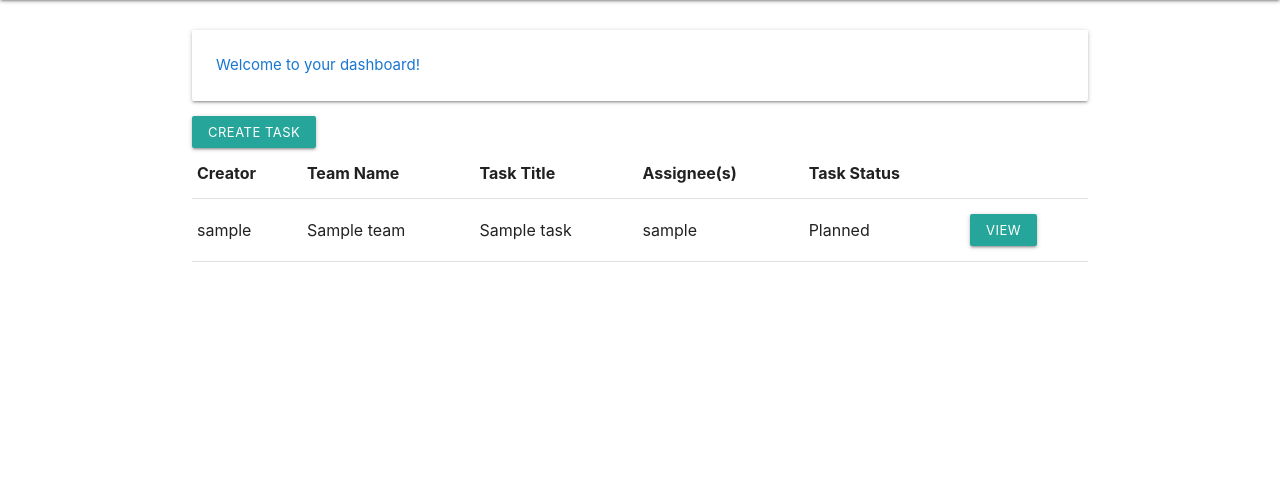
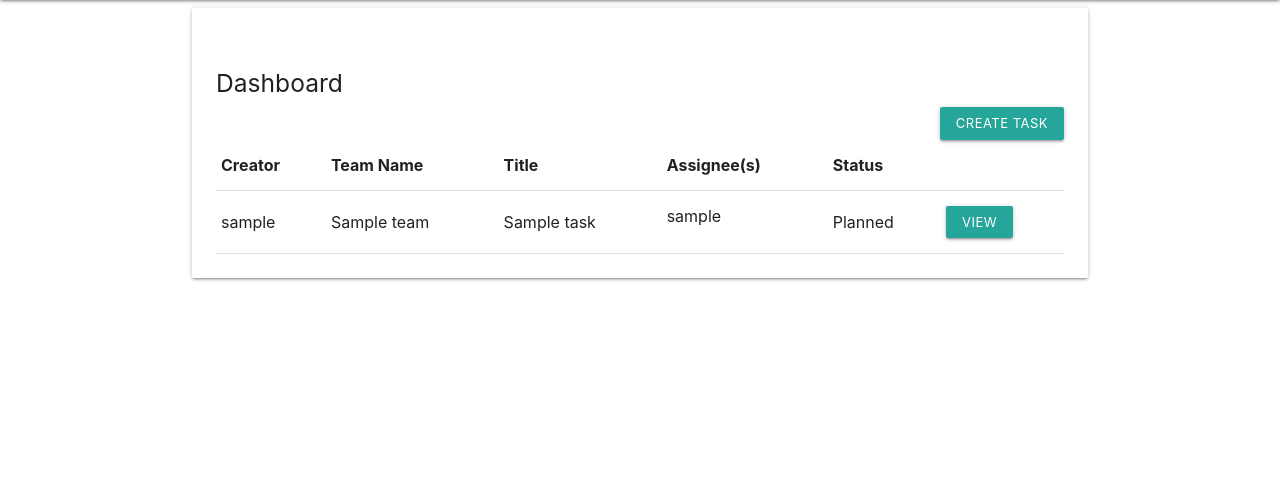
Before and after one commit to makrandr1999/fsf_2019_screening_task1, a Django app: page /dashboard/ in a window 1280 px wide. Shown: the part 64-545 px from the top of the page. Run offline with Django 3.2, Linux system fonts and the light colour scheme; a user stored in the database is signed in; tables that the repository leaves empty hold one stand-in row (values such as "Sample post").

Commit message:
Fix a bug that let unauthorized user edit task and add visual polish

```diff
--- a/taskman/templates/taskman/create-task.html
+++ b/taskman/templates/taskman/create-task.html
@@ -1,9 +1,6 @@
 {% extends "taskman/header.html" %}
 
 {%block content%}
-<div class="card-panel">
-    <span class="blue-text text-darken-2">Create Task</span>
-</div>
 <form method="POST"  class="post-form">{% csrf_token %}
         {{ form.as_p}}
         <button type="submit" class="save btn btn-default">Save</button>
--- a/taskman/templates/taskman/create-team.html
+++ b/taskman/templates/taskman/create-team.html
@@ -1,9 +1,7 @@
 {% extends "taskman/header.html" %}
 
 {%block content%}
-<div class="card-panel">
-    <span class="blue-text text-darken-2">Create Team</span>
-</div>
+
 <form method="POST" class="post-form">{% csrf_token %}
         {{ form.as_p}}
         <button type="submit" class="save btn btn-default">Save</button>
--- a/taskman/templates/taskman/dashboard.html
+++ b/taskman/templates/taskman/dashboard.html
@@ -1,10 +1,10 @@
 {% extends "taskman/header.html" %}
 
 {%block content%}
-<div class="card-panel">
-    <span class="blue-text text-darken-2">Welcome to your dashboard!</span>
+<h5>Dashboard</h5>
+<div class=" right-align ">
+<a href="/create-task" class="waves-effect waves-light btn-small">Create Task</a>
 </div>
-<a href="/create-task" class="waves-effect waves-light btn-small">Create Task</a>
 {% if tasks %}
 <table class="highlight">
     <tr>
@@ -12,11 +12,11 @@
 
         <th>Team Name</th>
 
-        <th>Task Title</th>
+        <th>Title</th>
 
         <th>Assignee(s)</th>
 
-        <th>Task Status</th>
+        <th>Status</th>
 
 
     </tr>
@@ -26,7 +26,7 @@
         <td>{{ task.creator }}</td>
         <td>{{ task.team }}</td>
         <td>{{ task.title }}</td>
-        <td>{% for assignee in task.assignee.all %} {{assignee}} &nbsp;{% endfor %}</td>
+        <td class="truncate">{% for assignee in task.assignee.all %} {{assignee}} &nbsp;{% endfor %}</td>
         <td>{{ task.status }}</td>
 
         <td><a class="waves-effect waves-light btn-small" href="{% url 'taskman:detail' task.id %}">View</a></td>
@@ -37,4 +37,5 @@
 <p>There are no tasks assigned</p>
 {% endif %}
 
+
 {% endblock%}
--- a/taskman/templates/taskman/header.html
+++ b/taskman/templates/taskman/header.html
@@ -17,14 +17,17 @@
 
 
         <div class="container">
+            <div class=" card-panel">
+
             <br>
             {% block content%}
             {% endblock %}
+            </div>
         </div>
 
 {% if user.is_authenticated %}
 <div class="fixed-action-btn tooltipped" data-position="left" data-tooltip="Create task" >
-        <a class="btn-floating btn-large black">
+        <a class="btn-floating btn-large black" href="/create-task" >
           <i class="large material-icons">mode_edit</i>
         </a>
         <ul>
@@ -37,5 +40,6 @@
 {% endif %}
 
 
+
     </body>
     <script>M.AutoInit();</script>
--- a/taskman/templates/taskman/home.html
+++ b/taskman/templates/taskman/home.html
@@ -1,7 +1,5 @@
 {% extends "taskman/header.html" %}
 
    {%block content%}
-   <div class="card-panel">
         <span class="blue-text text-darken-2">Welcome to TaskManager App</span>
-      </div>
     {% endblock%}
--- a/taskman/templates/taskman/login.html
+++ b/taskman/templates/taskman/login.html
@@ -1,6 +1,7 @@
 {% extends "taskman/header.html" %}
 
 {%block content%}
+
 <form method="POST" action="">
     {% csrf_token %}
     {{form.as_p}}
@@ -10,4 +11,5 @@
 </form>
 
 If you don't already have an account <a href="/register">Register</a> instead
+
 {% endblock%}
--- a/taskman/templates/taskman/register.html
+++ b/taskman/templates/taskman/register.html
@@ -1,6 +1,7 @@
 {% extends "taskman/header.html" %}
 
 {%block content%}
+
 <form method="POST" action="">
     {% csrf_token %}
     {{form.as_p}}
@@ -10,4 +11,5 @@
 </form>
 
 If you already have an account <a href="/login">login</a> instead
+
 {% endblock%}
--- a/taskman/views.py
+++ b/taskman/views.py
@@ -85,18 +85,19 @@ def dashboard(request):
 @login_required
 def task_edit(request, task_id):
     task = get_object_or_404(Task, pk=task_id)
-    if request.method == "POST":
-        form = TaskForm(request.POST, instance=task)
-        if task.creator==request.user:
+    if task.creator==request.user:
+        if request.method == "POST":
+            form = TaskForm(request.POST, instance=task)
             if form.is_valid():
                task.save()
                return redirect('taskman:detail',task_id=task_id)
         else:
-            return HttpResponse("Unauthorized Access." )
+            form = TaskForm(instance=task)
+            return render(request, 'taskman/create-task.html', {'form': form})
+    else:
+        return HttpResponse("Unauthorized Access." )
 
-    else:
-        form = TaskForm(instance=task)
-    return render(request, 'taskman/create-task.html', {'form': form})
+
 @login_required
 def add_comment(request, task_id):
     task = get_object_or_404(Task,pk=task_id)
```
Also changed, not shown: taskman/templates/taskman/detail.html (+6 -4 lines).
